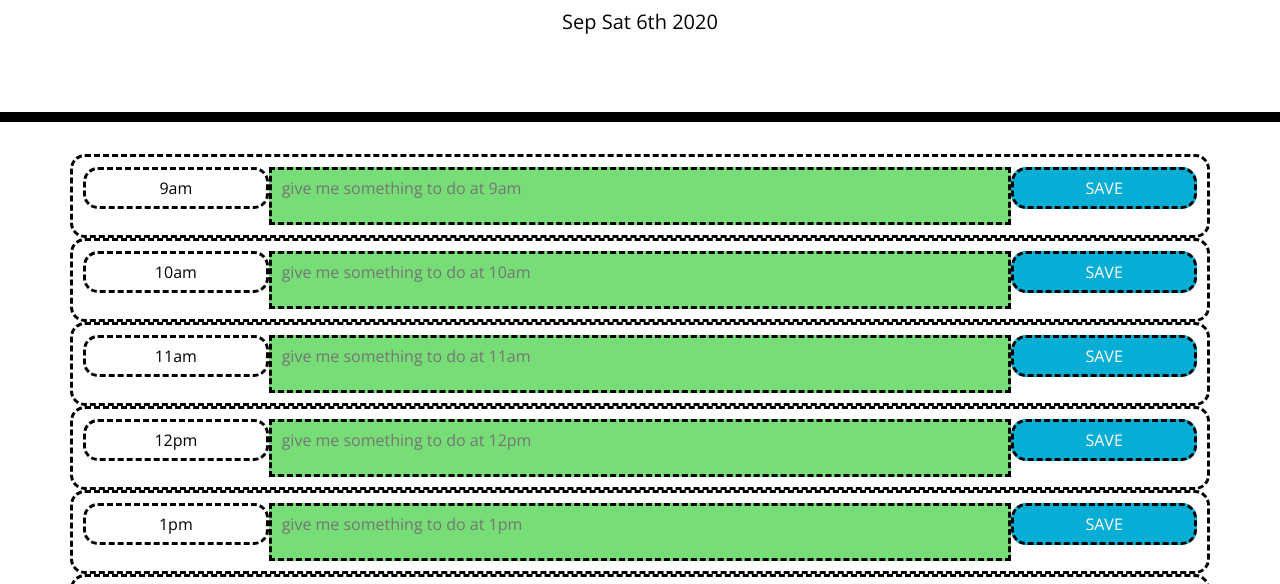
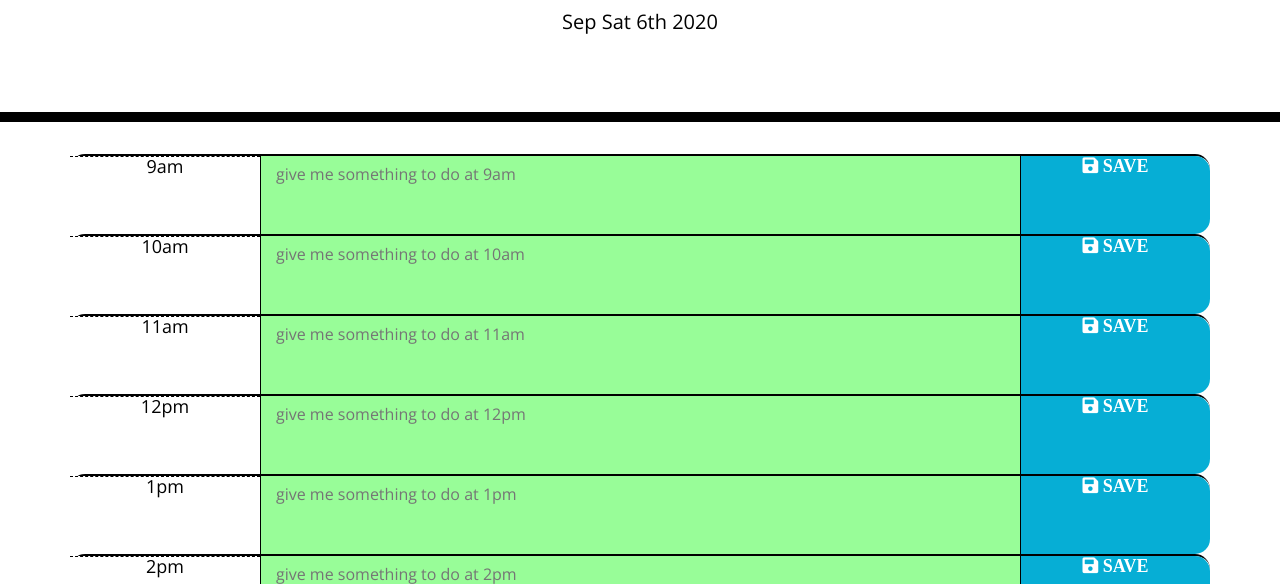
Before and after one commit to modern-sapien/work-day-scheduler, a plain HTML site: page index.html in a window 1280 px wide. Shown: the part 182-766 px from the top of the page. Drawn offline with nearby package versions, Linux system fonts and the light colour scheme.

Commit message:
Updating my javascript to populate correct CSS classes, writing readMe.md file and submitting.

```diff
--- a/style.css
+++ b/style.css
@@ -34,28 +34,29 @@ textarea{
 .row {
   white-space: pre-wrap;
   height: 80px;
-  border-top: 1px solid white;;
+  border-top: 2px solid black;
 }
 
 .hour {
   background-color: #ffffff;
   color: #000000;
   border-top: 1px dashed #000000;
+  font-size:18px;
 }
 
 .past {
   background-color: #d3d3d3;
-  color: white;
+  color: black;
 }
 
 .present {
   background-color: #ff6961;
-  color: white;
+  color: black;
 }
 
 .future {
-  background-color: #77dd77;
-  color: white;
+  background-color: #98fd98;
+  color: black;
 }
 
 .saveBtn {
@@ -64,6 +65,7 @@ textarea{
   border-bottom-right-radius: 15px;
   background-color: #06AED5;
   color: white;
+  font-size: 18px;
 }
 
 .saveBtn i:hover {
--- a/work.js
+++ b/work.js
@@ -83,16 +83,17 @@ currentDateText.text(moment().format('MMM ddd do YYYY'));
 
     for (var i = 0; i < momentHours.length; i++) {
     var timeRow = $("<row>" + "</row>");
-    timeRow.addClass("row testing time-block");
+    timeRow.addClass("row time-block");
     mainContainer.append(timeRow); // this has the timeBlock row showing up
+
     var hourContainer = $("<div>");
-    hourContainer.addClass("time-block testing col-2 hour");
+    hourContainer.addClass("col-2 hour");
     hourContainer.text(hourList[i]);
     timeRow.append(hourContainer);
 
     // FORM CONTAINER that holds text entry & submission
     var formContainer = $("<textarea>");
-    formContainer.addClass("text-area testing col-8");
+    formContainer.addClass("text-area col-8");
     formContainer.attr("placeholder", "give me something to do at " + hourList[i]);
     if (currentHour < momentHours[i])   {
         formContainer.addClass("future");
@@ -105,8 +106,8 @@ currentDateText.text(moment().format('MMM ddd do YYYY'));
     // formContainer.text(initialStorageObj);
     timeRow.append(formContainer);
 
-    var formSave = $("<div>" + "SAVE" + "</div>");
-    formSave.addClass("text-area saveBtn time-block testing col-2");
+    var formSave = $("<div>" + " SAVE" + "</div>");
+    formSave.addClass("saveBtn col-2 fas fa-save");
     formSave.attr("dataType", hourList[i]);
     timeRow.append(formSave);
     }
```
Also changed, not shown: 1 other file.
